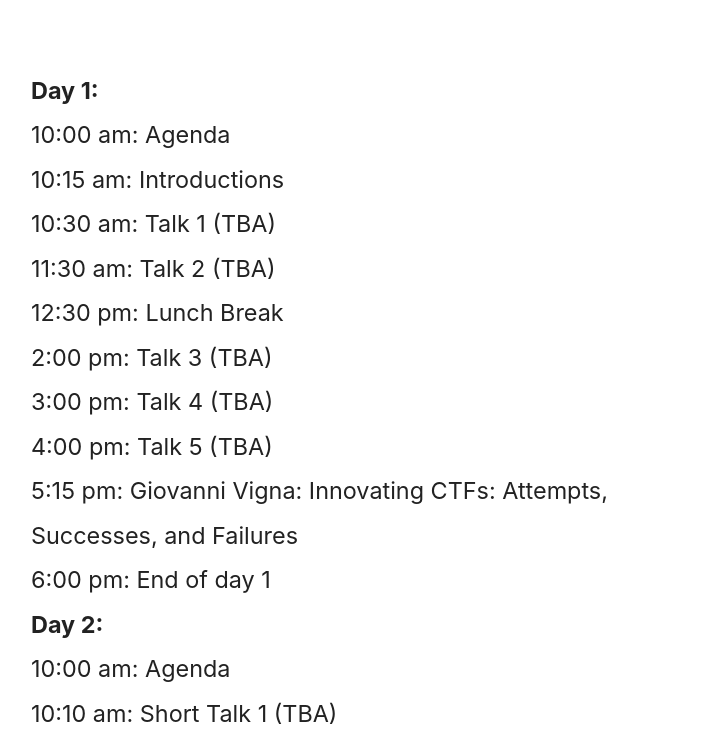
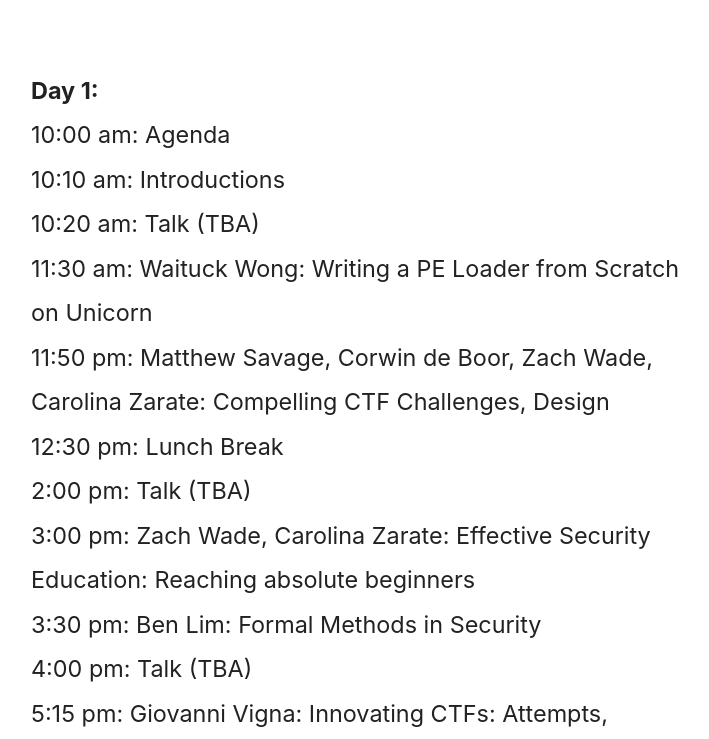
Before and after one commit to pwndevils/WeCTFinASU, a plain HTML site: page index.html in a window 1280 px wide. Shown: the part 2861-3600 px from the top of the page, without its empty margins (284-993 px from the left). Drawn offline with Linux system fonts and the light colour scheme.

Commit message:
talks added

```diff
--- a/index.html
+++ b/index.html
@@ -157,23 +157,27 @@
 								<p class="mx-auto tm-work-description">
 								<strong>Day 1:</strong><br>
 								10:00 am: Agenda<br>
-								10:15 am: Introductions<br>
-								10:30 am: Talk 1 (TBA)<br>
-								11:30 am: Talk 2 (TBA)<br>
+								10:10 am: Introductions<br>
+								10:20 am: Talk (TBA)<br>
+								11:30 am: Waituck Wong: Writing a PE Loader from Scratch on Unicorn<br>
+								11:50 pm: Matthew Savage, Corwin de Boor, Zach Wade, Carolina Zarate: Compelling CTF Challenges, Design<br>
 								12:30 pm: Lunch Break<br>
-								2:00 pm:  Talk 3 (TBA)<br>
-								3:00 pm:  Talk 4 (TBA)<br>
-								4:00 pm:  Talk 5 (TBA)<br>
-								5:15 pm:  Giovanni Vigna: Innovating CTFs: Attempts, Successes, and Failures <br>
+								2:00 pm:  Talk (TBA)<br>
+								3:00 pm:  Zach Wade, Carolina Zarate: Effective Security Education: Reaching absolute beginners<br>
+								3:30 pm:  Ben Lim: Formal Methods in Security<br>
+								4:00 pm:  Talk (TBA)<br>
+								5:15 pm:  Giovanni Vigna: Innovating CTFs: Attempts, Successes, and Failures<br>
 								6:00 pm:  End of day 1
 								<br>
 								<strong>Day 2:</strong><br>
 								10:00 am: Agenda<br>
-								10:10 am: Short Talk 1 (TBA)<br>
-								10:35 am: Short Talk 2 (TBA)<br>
-								11:00 am: Short Talk 3 (TBA)<br>
-								11:30 am: Short Talk 4 (TBA)<br>
-								12:00 pm: Short Talk 5 (TBA)<br>
+								10:10 am: Arvind: N-version ROP: One chain to rule them all<br>
+								10:40 am: Artemis Tosini: An Introduction to Hardware Hacking<br>
+								11:05 am: Short Talk (TBA)<br>
+								11:30 am: Short Talk (TBA)<br>
+								12:00 pm: Discussion<br>
+								11:05 am: Short Talk (TBA)<br>
+								11:30 am: Short Talk (TBA)<br>
 								12:30 pm: End of day 2
 								</p>
 							</div>
```
